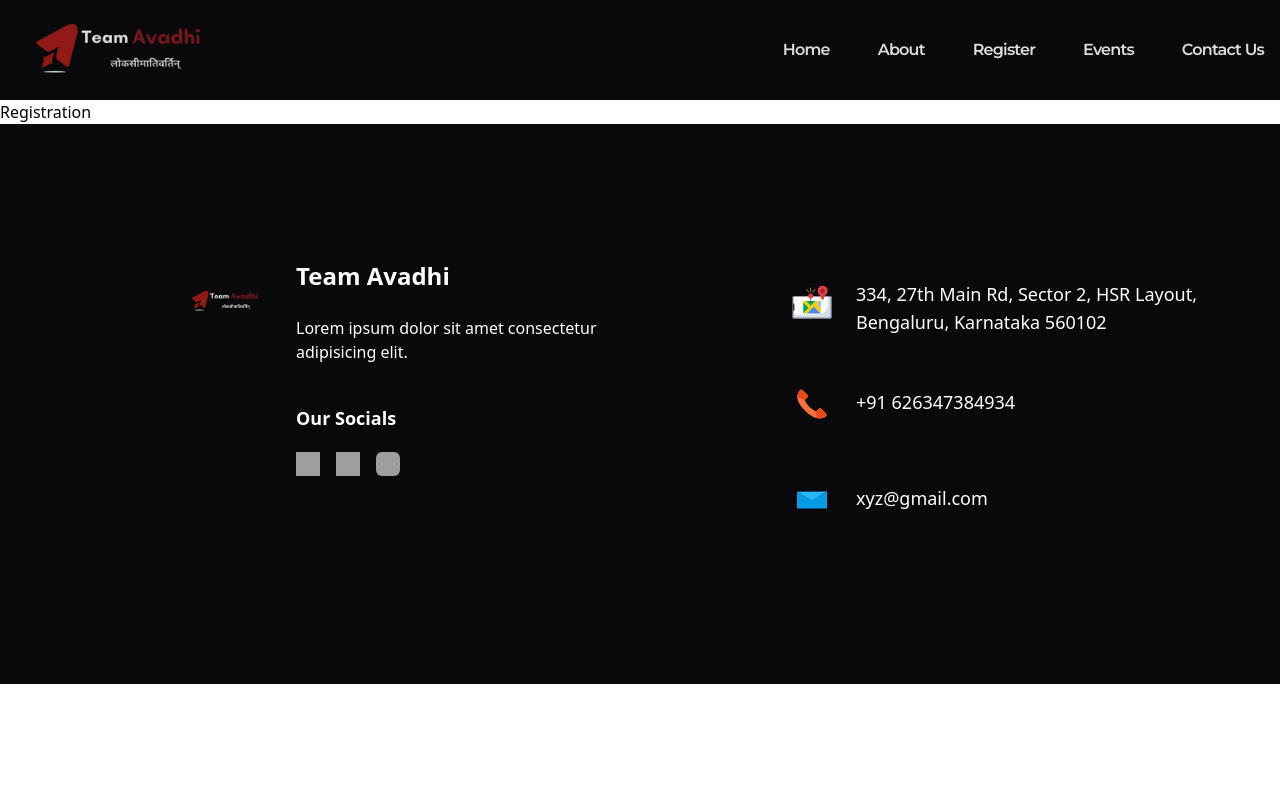
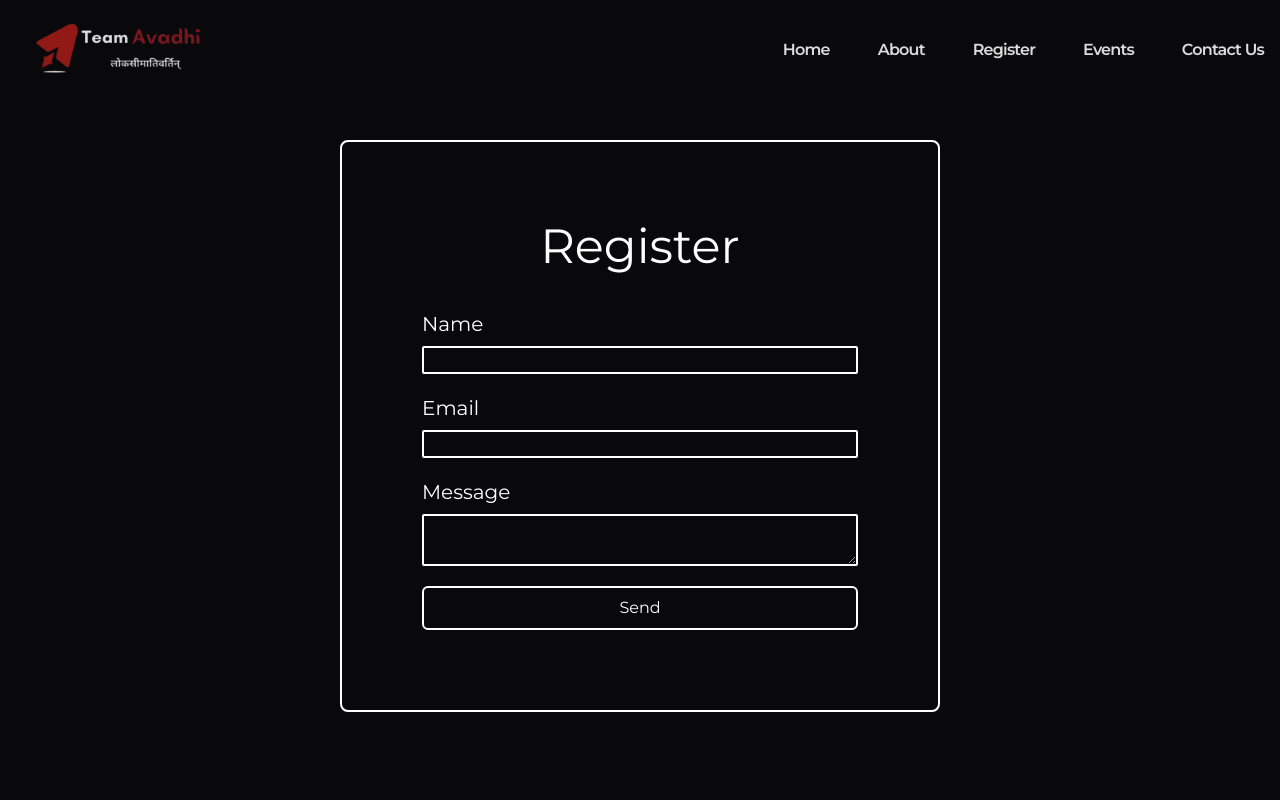
Before and after one commit to LighTnos29/teamAvadhi-Web, a React (Vite) app: page /register in a window 1280 px wide. Shown: the top 800 px of the page. Built offline with nearby package versions, Linux system fonts and the light colour scheme; grey boxes are pictures that could not be loaded.

Commit message:
Registration page added

```diff
--- a/package.json
+++ b/package.json
@@ -10,6 +10,7 @@
     "preview": "vite preview"
   },
   "dependencies": {
+    "@emailjs/browser": "^4.4.1",
     "@studio-freight/react-lenis": "^0.0.47",
     "framer-motion": "^11.9.0",
     "gsap": "^3.12.5",
--- a/src/App.jsx
+++ b/src/App.jsx
@@ -1,4 +1,4 @@
-import Navbar from './components/navbar'
+import Navbar from './components/Navbar'
 import './App.css'
 import AllRoutes from './routes/AllRoutes'
 import { BrowserRouter as Router } from 'react-router-dom';
@@ -11,11 +11,7 @@ function App() {
 
   return (
     <ReactLenis root>
-      <motion.div
-        variants={{
-          hidden: { opacity: 0, y: 75 },
-          visible: { opacity: 1, y: 0 },
-        }}>
+      <motion.div>
         <Router>
           <Navbar />
           <AllRoutes />
--- a/src/components/HeroSection.jsx
+++ b/src/components/HeroSection.jsx
@@ -15,7 +15,7 @@ const HeroSection = () => {
     const geometry = new THREE.SphereGeometry(3, 64, 64);
     const material = new THREE.MeshStandardMaterial({
       map: texture,
-      roughness: 0.1,
+      roughness: 1,
     });
     const mesh = new THREE.Mesh(geometry, material);
     scene.add(mesh);
@@ -27,7 +27,7 @@ const HeroSection = () => {
     };
 
     // Lights
-    const lights = new THREE.PointLight(0xffa07a, 50, 100);
+    const lights = new THREE.PointLight(0xffa07a, 100, 100);
     lights.position.set(10, 10, 10);
     scene.add(lights);
 
--- a/src/pages/About.jsx
+++ b/src/pages/About.jsx
@@ -3,20 +3,20 @@ import React from 'react'
 const About = () => {
   return (
 
-    <div className='bg-zinc-950 h-[2000px] lg:h-[700px] w-full text-white text-wrap text p-20 lg:pl-36 lg:pr-36 text-xl tracking-tighter'>
-      <h1 className='text-6xl font-bold text-center pb-10 trac'>About us</h1>
-<p className='text-center'><span className='text-2xl font-semibold'>TEAM AVADHI</span> , Rocketry Club of the Department of Aerospace Engineering, is
+    <div className='bg-zinc-950 h-[2200px] lg:h-[700px] w-full text-white text-wrap text p-20 lg:pl-36 lg:pr-36 text-xl tracking-tighter'>
+      <h1 className='lg:text-6xl text-3xl font-bold text-center pb-10 trac'>About us</h1>
+<p className='text-center'><span className='lg:text-2xl text-xl font-semibold'>TEAM AVADHI</span> , Rocketry Club of the Department of Aerospace Engineering, is
 involved in designing, building, and launching high-power rockets for various
 competitions, such as those conducted by the Experimental Sounding Rocket Association
 (ESRA) and Spaceport America Cup (SAC).</p>
 
-<p className='mt-10 text-center'><span className='text-2xl font-semibold'>Under</span> the mentorship of Dr. Allamaprabhu C Y, Team AVADHI fosters a collaborative
+<p className='mt-10 text-center'><span className='lg:text-2xl text-xl font-semibold'>Under</span> the mentorship of Dr. Allamaprabhu C Y, Team AVADHI fosters a collaborative
 and hands-on learning environment, inspiring students to push the boundaries of
 aerospace engineering and contribute to the advancement of space exploration. In
 addition to technical skills, the team members develop skills in project management,]
 teamwork, and leadership preparing them for future careers in the aerospace industry.</p>
 
-<p className='mt-10 text-center'><span className='text-2xl font-semibold'>Team AVADHI</span>  has represented the Department in INAC (Industry and Academic ) 2.0
+<p className='mt-10 text-center'><span className='lg:text-2xl text-xl font-semibold'>Team AVADHI</span>  has represented the Department in INAC (Industry and Academic ) 2.0
 held at School of Sciences, JAIN (Deemed-to-be University) on 19-21 March 2024
 It is currently participating in IN-SPACe Model Rocketry India Student Competition
 and IN-SPACe CANSAT India Student Competition, organized by Astronautical
--- a/src/pages/Home.jsx
+++ b/src/pages/Home.jsx
@@ -1,18 +1,18 @@
-import React from 'react'
-import HeroSection from '../components/HeroSection'
-import Footer from '../components/Footer'
-import About from '../components/About'
-
+import React from "react";
+import HeroSection from "../components/HeroSection";
+import Footer from "../components/Footer";
+import About from "../components/About";
+import { motion } from "framer-motion";
 
 const Home = () => {
   return (
-    <div className="h-full w-full m-0 p-0 font-[Montserrat]">
-      <div>
-      <HeroSection/>
-      <About/>
+    <motion.div>
+      <div className="h-full w-full m-0 p-0 font-[Montserrat]">
+        <HeroSection />
+        <About />
       </div>
-    </div>
-  )
-}
+    </motion.div>
+  );
+};
 
-export default Home
+export default Home;
--- a/src/pages/Registration.jsx
+++ b/src/pages/Registration.jsx
@@ -1,9 +1,44 @@
-import React from 'react'
+import React, { useRef } from 'react';
+import emailjs from '@emailjs/browser';
 
-const Registration = () => {
+const ContactUs = () => {
+  const form = useRef();
+
+  const sendEmail = (e) => {
+    e.preventDefault();
+
+    emailjs
+      .sendForm('service_8hmscro', 'template_15dnzfl', form.current, {
+        publicKey: 'PmxjXETZdjK-nqiM_',
+      })
+      .then(
+        () => {
+          window.location.href = '/'
+        },
+        (error) => {
+          console.log('FAILED...', error.text);
+        },
+      );
+  };
+
   return (
-    <div className='h-'>Registration</div>
-  )
-}
+    <div className='w-full h-[600px] bg-zinc-950 text-white flex justify-center font-[Montserrat]'>
+      <img src="" alt="" />
+    <form ref={form} onSubmit={sendEmail}>
+      <div className='grid grid-cols-1 lg:w-[600px] w-full lg:mt-10 mt-20 border-2 border-white rounded-lg p-20'>
+      <h1 className='text-5xl text-center mb-10'>Register</h1>
+      <label className='text-xl mb-2'>Name</label>
+      <input type="text" name="user_name" className='bg-transparent border-2 border-white rounded-sm outline-none mb-5' />
+      <label className='text-xl mb-2'>Email</label>
+      <input type="email" name="user_email"className='bg-transparent border-2 border-white rounded-sm outline-none mb-5'/>
+      <label className='text-xl mb-2'>Message</label>
+      <textarea name="message" className='bg-transparent border-2 border-white rounded-sm outline-none mb-5' />
+      <input type="submit" value="Send" className='py-2 px-6 border-2 border-white rounded-md bg-[#911'  />
+      </div>
 
-export default Registration
+    </form>
+    </div>
+  );
+};
+
+export default ContactUs;
```
Also changed, not shown: 1 other file (tests, documents, lock files or other folders).
